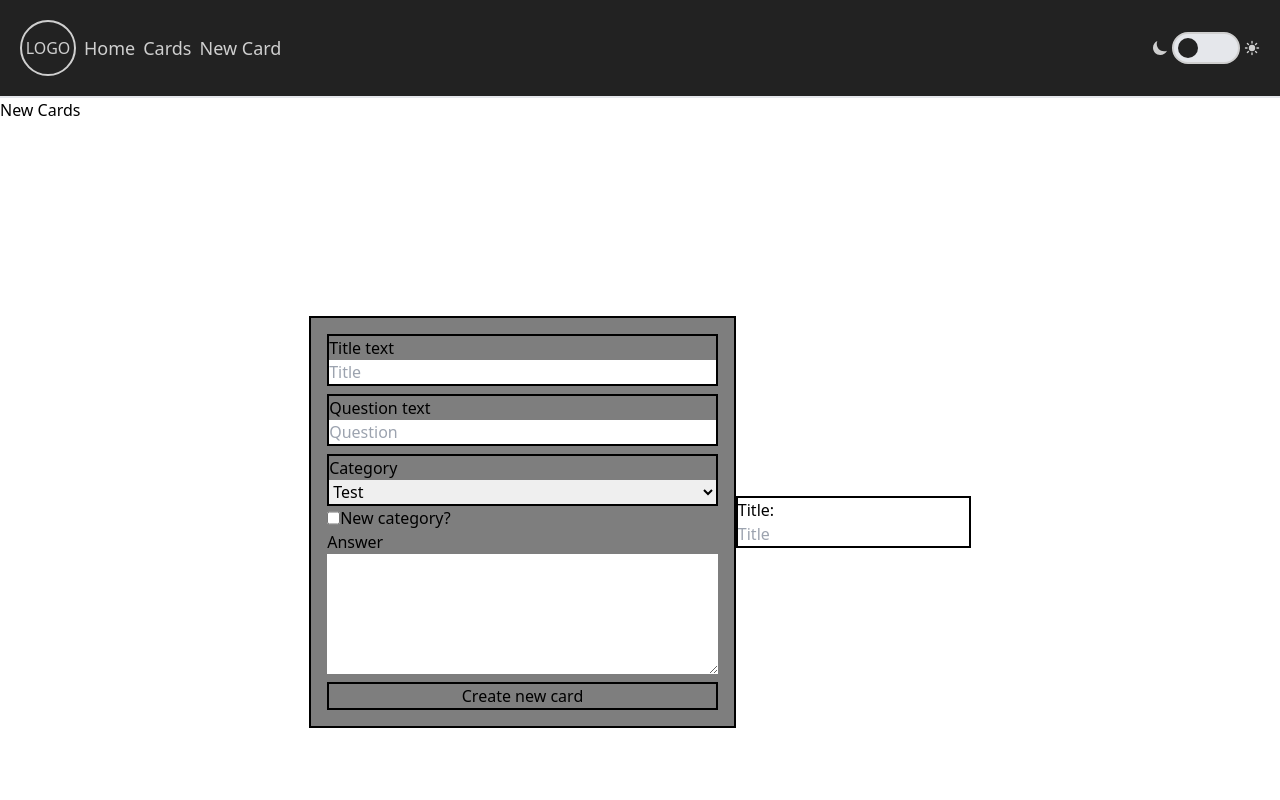
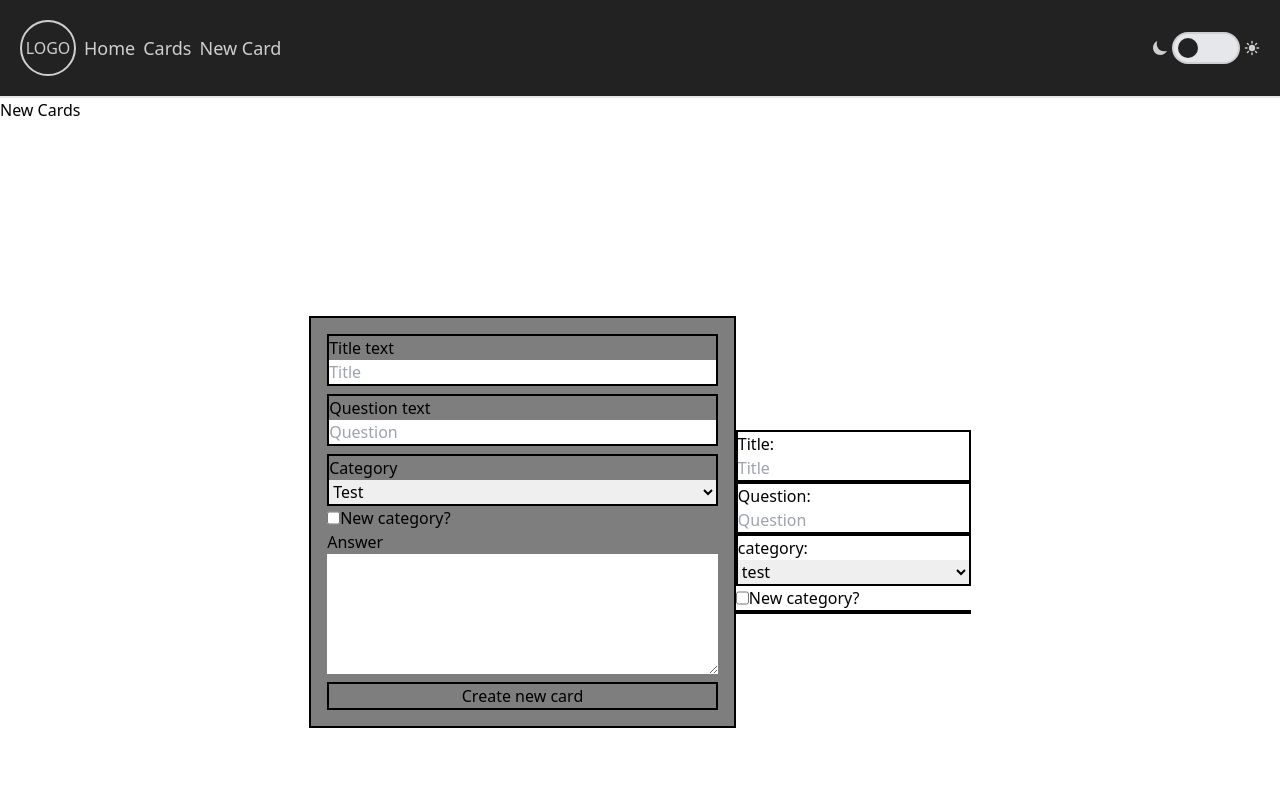
Before and after one commit to oAndin/cards-project, a React (Vite) app: page /newcards in a window 1280 px wide. Shown: the top 800 px of the page. Built offline with nearby package versions, Linux system fonts and the light colour scheme; data requests are answered from the project's data file.

Commit message:
form components

```diff
--- a/db.json
+++ b/db.json
@@ -24,7 +24,16 @@
   ],
   "category": [
     {
+      "id": "1",
       "name": "test"
+    },
+    {
+      "id": "2",
+      "name": "test 1"
+    },
+    {
+      "id": "3",
+      "name": "test 2"
     }
   ]
 }
--- a/src/components/Form/Index.jsx
+++ b/src/components/Form/Index.jsx
@@ -1,7 +1,10 @@
 import { useState } from "react";
 import Input from "./Input/Index";
+import Select from "./Select/Index";
+import SubmitButton from "./SubmitButton/Index";
 
-const Form = () => {
+// eslint-disable-next-line react/prop-types
+const Form = ({ btnText }) => {
 
   const [newCategory, setNewCategory] = useState(false);
 
@@ -53,6 +56,31 @@ const Form = () => {
             name="name"
             placeholder="Title"
           />
+          <Input
+            type="text"
+            text="Question"
+            name="question"
+            placeholder="Question"
+          />
+          {
+            newCategory ?
+              <Input
+                type="text"
+                text="new category"
+                name="newCategory"
+                placeholder="new category"
+              />
+              :
+              <Select
+                name="category"
+                text="category"
+              />
+          }
+          <div className="flex">
+            <input type="checkbox" name="" id="" onClick={() => setNewCategory(!newCategory)} />
+            <p>New category?</p>
+          </div>
+          <SubmitButton text={btnText} />
         </form>
       </div>
     </>
--- a/src/components/Form/Input/Index.jsx
+++ b/src/components/Form/Input/Index.jsx
@@ -4,7 +4,7 @@ const Input = ({ type, text, name, placeholder, handleOnChange, value }) => {
   return (
     <>
       <div className="border-2 border-black flex flex-col">
-        <label htmlFor="title">{text}:</label>
+        <label htmlFor={name}>{text}:</label>
         <input
           id={name}
           type={type}
--- /dev/null
+++ b/src/components/Form/Select/Index.jsx
@@ -0,0 +1,39 @@
+import { useEffect, useState } from "react";
+import API from "../../../services";
+
+// eslint-disable-next-line react/prop-types
+const Select = ({ text, name, options, handleOnChange, value }) => {
+
+  const [categories, setCategories] = useState([]);
+
+  const getCategories = async () => {
+    try {
+      const response = await API.get('category');
+      const data = response.data;
+      setCategories(data);
+    } catch (error) {
+      console.log(error);
+    }
+  }
+
+  useEffect(() => {
+    getCategories();
+  }, []);
+
+  return (
+    <>
+      <div className="border-2 border-black flex flex-col">
+        <label htmlFor={name}>{text}:</label>
+        <select name={name} id={name}>
+          {
+            categories.map(category => (
+              <option value={category.name} key={category.id}>{category.name}</option>
+            ))
+          }
+        </select>
+      </div>
+    </>
+  )
+}
+
+export default Select;
--- /dev/null
+++ b/src/components/Form/SubmitButton/Index.jsx
@@ -0,0 +1,12 @@
+// eslint-disable-next-line react/prop-types
+const SubmitButton = ({ text }) => {
+  return (
+    <>
+      <div className="border-2 border-black flex items-center justify-center">
+        <button>{text}</button>
+      </div>
+    </>
+  )
+}
+
+export default SubmitButton;
```
